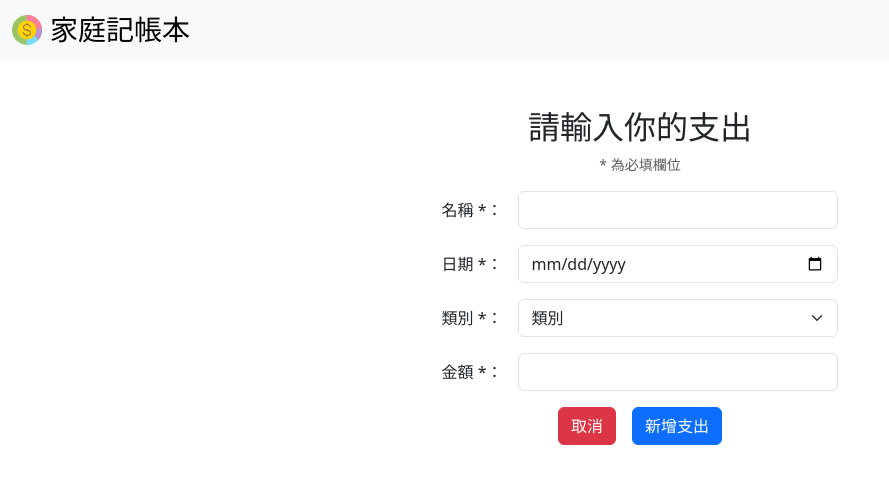
After one commit to Suz033/expense-tracker, a Node server app: page /expenses/new in a window 1280 px wide. The commit adds this page. Shown: the top 484 px of the page, without its empty margins (0-889 px from the left). Run offline with Node 20, Linux system fonts and the light colour scheme; some libraries are stand-ins or nearby versions.

Commit message:
feat: add new page

```diff
--- /dev/null
+++ b/views/new.hbs
@@ -0,0 +1,56 @@
+<div class="text-center m-3">
+  <h2>請輸入你的支出</h2>
+  <div id="passwordHelpBlock" class="form-text">
+    * 為必填欄位
+  </div>
+</div>
+
+<form action="/" method="post">
+  <div class="row g-3 align-items-center d-flex justify-content-center mb-3">
+    <div class="col-auto">
+      <label for="name" class="col-form-label">名稱 *：</label>
+    </div>
+    <div class="col-auto">
+      <input type="text" id="name" class="form-control" aria-labelledby="nameHelpInline" style="width: 20rem;">
+    </div>
+  </div>
+
+  <div class="row g-3 align-items-center d-flex justify-content-center mb-3">
+    <div class="col-auto">
+      <label for="date" class="col-form-label">日期 *：</label>
+    </div>
+    <div class="col-auto">
+      <input type="date" id="date" class="form-control" aria-labelledby="dateHelpInline" style="width: 20rem;">
+    </div>
+  </div>
+
+  <div class="row g-3 align-items-center d-flex justify-content-center mb-3">
+    <div class="col-auto">
+      <label for="category" class="col-form-label">類別 *：</label>
+    </div>
+    <div class="col-auto">
+      <select class="form-select" id="category" aria-label="Default select example" style="width: 20rem;">
+        <option selected hidden>類別</option>
+        <option value="1">餐飲食品</option>
+        <option value="2">交通出行</option>
+        <option value="3">休閒娛樂</option>
+        <option value="4">家居物業</option>
+      </select>
+    </div>
+  </div>
+
+  <div class="row g-3 align-items-center d-flex justify-content-center mb-3">
+    <div class="col-auto">
+      <label for="amount" class="col-form-label">金額 *：</label>
+    </div>
+    <div class="col-auto">
+      <input type="number" id="amount" class="form-control" aria-labelledby="amountHelpInline" style="width: 20rem;" min="0">
+    </div>
+  </div>
+
+  <div class="d-flex justify-content-center mt-3 mb-5">
+    <a href="/" class="btn btn-danger">取消</a>
+    <button class="btn btn-primary ms-3">新增支出</button>
+  </div>
+
+</form>
```
Also changed, not shown: views/index.hbs (+10 -4 lines).
